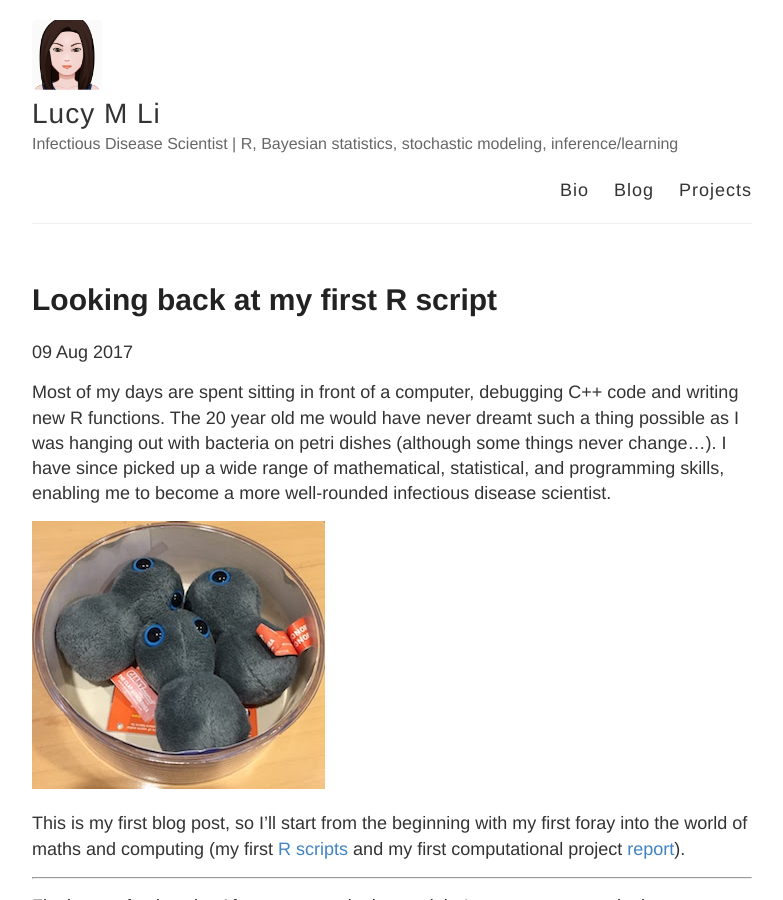
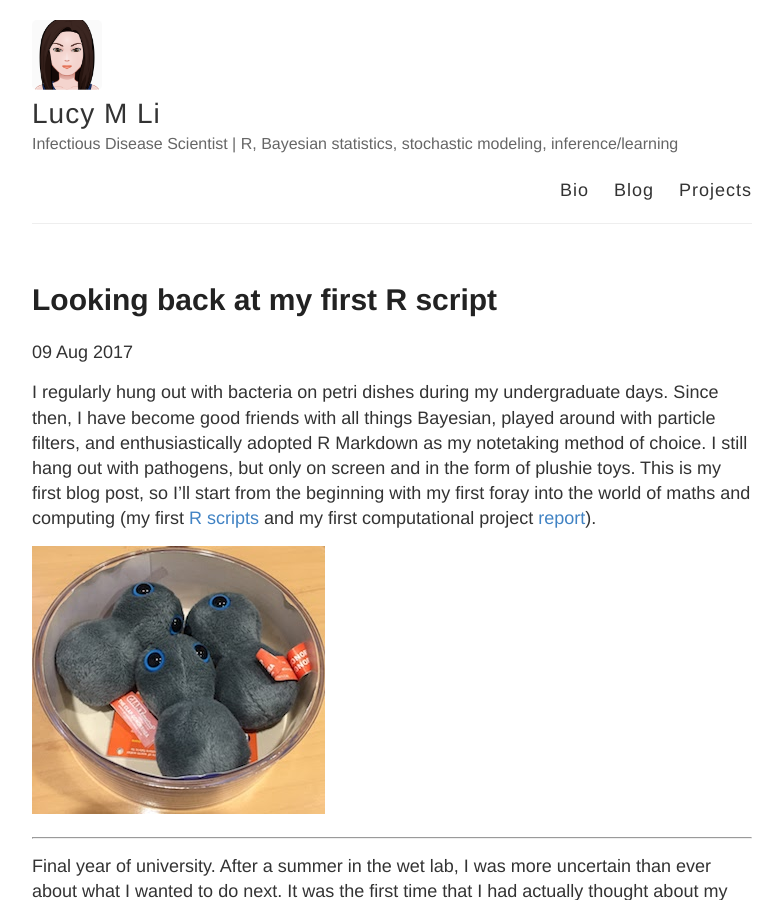
Before and after one commit to lucymli/lucymli.github.io, a Jekyll site: the page built from _posts/2017-08-09-first-project.md, in a window 1280 px wide and 900 px high. Shown: the whole window, without its empty margins (248-1031 px from the left). Built offline with Jekyll 4.4.1, drawn with Linux system fonts in a browser that asks for light colours.

Commit message:
rearranging blog post

```diff
--- a/_posts/2017-08-04-FirstProject.md
+++ b/_posts/2017-08-09-first-project.md
@@ -4,11 +4,10 @@ title: Looking back at my first R script
 date: 2017-08-09
 ---
 
-Most of my days are spent sitting in front of a computer, debugging C++ code and writing new R functions. The 20 year old me would have never dreamt such a thing possible as I was hanging out with bacteria on petri dishes (although some things never change...). I have since picked up a wide range of mathematical, statistical, and programming skills, enabling me to become a more well-rounded infectious disease scientist.
+
+I regularly hung out with bacteria on petri dishes during my undergraduate days. Since then, I have become good friends with all things Bayesian, played around with particle filters, and enthusiastically adopted R Markdown as my notetaking method of choice. I still hang out with pathogens, but only on screen and in the form of plushie toys. This is my first blog post, so I'll start from the beginning with my first foray into the world of maths and computing (my first [R scripts](https://github.com/lucymli/predator-prey-dynamics/tree/master/R) and my first computational project [report](https://github.com/lucymli/predator-prey-dynamics/raw/master/Final%20Year%20Project%20Report.pdf)).
 
 ![Meet my Gonorrhea triplets.](https://github.com/lucymli/lucymli.github.io/raw/master/images/gono-triplets.JPG  "Meet my Gonorrhea triplets!")
-
-This is my first blog post, so I'll start from the beginning with my first foray into the world of maths and computing (my first [R scripts](https://github.com/lucymli/predator-prey-dynamics/tree/master/R) and my first computational project [report](https://github.com/lucymli/predator-prey-dynamics/raw/master/Final%20Year%20Project%20Report.pdf)).
 
 ---
 
```
